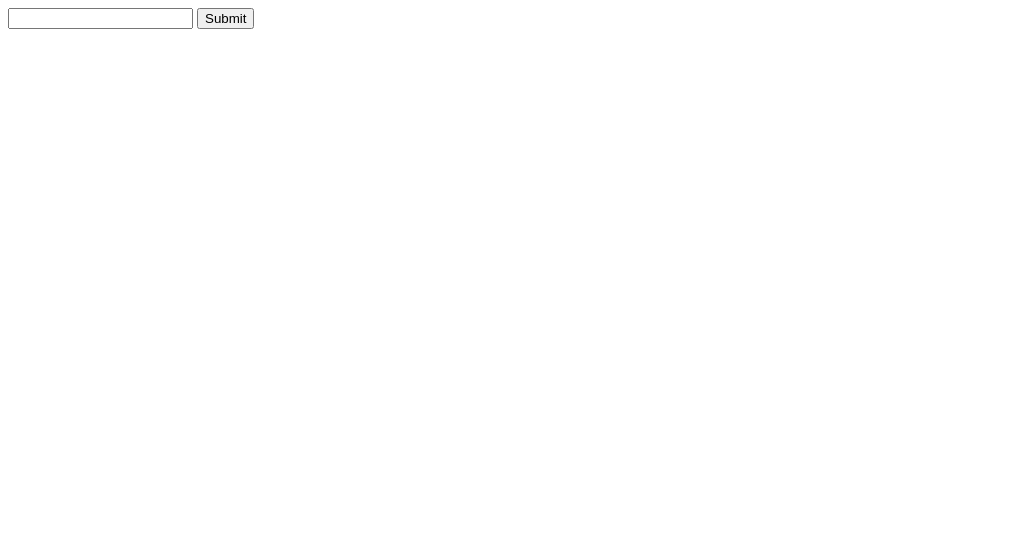
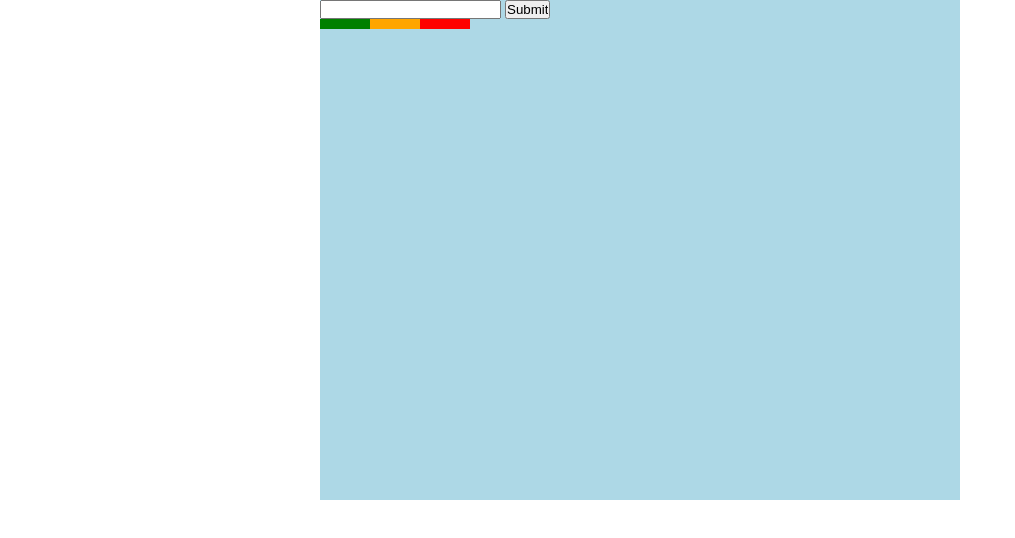
Before and after one commit to AlexandreDestoky/Testeur-de-Mot-de-passe, a plain HTML site: page index.html in a window 1280 px wide. Shown: the whole page, without its empty margins (0-1015 px from the left). Drawn offline with Linux system fonts and the light colour scheme.

Commit message:
CSS de test
visuel pour le test de mot de passe

```diff
--- a/index.html
+++ b/index.html
@@ -3,6 +3,7 @@
   <head>
     <meta charset="UTF-8" />
     <meta name="viewport" content="width=device-width, initial-scale=1.0" />
+    <link rel="stylesheet" href="style.css">
     <title>Testeur de mot de passe</title>
   </head>
   <body>
@@ -12,11 +13,12 @@
         <input type="submit">
       </form>
       <div class="niveau">
+        <div class="fort"></div>
+        <div class="moyen"></div>
         <div class="faible"></div>
-        <div class="moyen"></div>
-        <div class="fort"></div>
       </div>
       <div class="text"></div>
     </div>
+    <script src="app.js"></script>
   </body>
 </html>
--- a/style.css
+++ b/style.css
@@ -0,0 +1,29 @@
+* {
+  margin: 0;
+  padding: 0;
+}
+
+.container {
+  width: 50%;
+  height:500px;
+  background-color: lightblue;
+  margin: auto;
+}
+
+.niveau {
+  display:flex;
+}
+.faible , .moyen,.fort {
+  width:50px;
+  height: 10px;
+}
+.faible {
+  background-color: red;
+}
+
+.moyen {
+  background-color: orange;
+}
+.fort {
+  background-color: green;
+}
```
